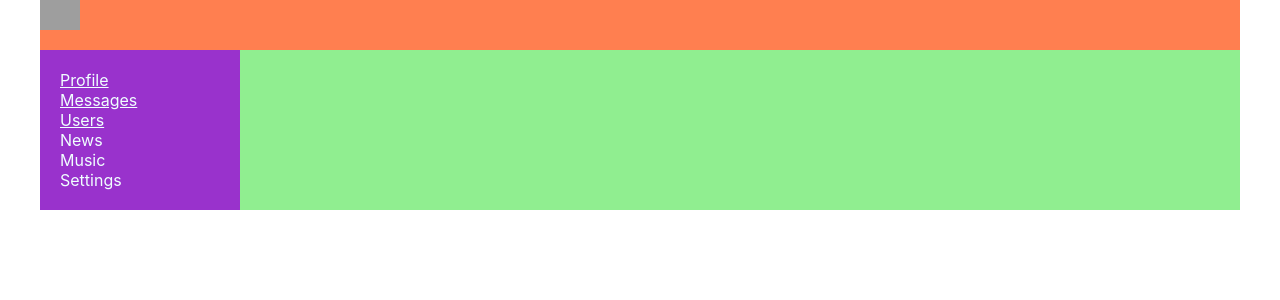
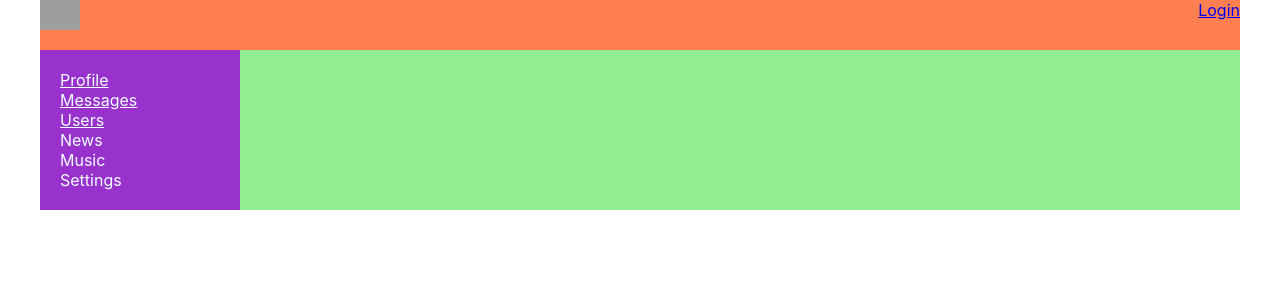
Before and after one commit to Beergrizl/samuraiWay, a React (Create React App) app: page / in a window 1280 px wide. Shown: the top 300 px of the page. Built offline with nearby package versions, Linux system fonts and the light colour scheme; no server answers; grey boxes are pictures that could not be loaded.

Commit message:
add login

```diff
--- a/src/App.tsx
+++ b/src/App.tsx
@@ -7,7 +7,7 @@ import {Route} from 'react-router-dom';
 import {DialogsContainer} from "./components/Dialogs/DialogsContainer";
 import {UsersContainer} from "./components/users/UsersContainer";
 import ProfileContainer from "./components/profile/ProfileContainer";
-
+import HeaderContainer from "./components/header/HeaderContainer";
 
 
 const App = () => {
@@ -15,12 +15,12 @@ const App = () => {
 
     return (
         <div className='app-wrapper'>
-            <Header/>
+            <HeaderContainer/>
             <Navbar/>
             <div className='app-wrapper-content'>
                 <Route path='/dialogs' render={() => <DialogsContainer/>}/>
                 <Route path='/profile/:userId?' render={() => <ProfileContainer/>}/>
-                <Route path='/users' render={() => <UsersContainer />}/>
+                <Route path='/users' render={() => <UsersContainer/>}/>
             </div>
         </div>
     );
--- /dev/null
+++ b/src/Redux/auth-reducer.tsx
@@ -0,0 +1,35 @@
+import React from "react";
+
+export type AuthType = {
+    id: number,
+    email: string,
+    login: string,
+    isAuth: boolean
+}
+
+export let initState ={
+    id: null,
+    email: null,
+    login: null,
+    isAuth: false
+}
+export type ActionTypes = ReturnType<typeof setAuthUserData>
+
+export const authReducer = (state: any = initState, action: ActionTypes):AuthType => {
+    switch (action.type) {
+
+        case 'SET-USER-DATA':
+            return {...state,
+                ...action.data,
+                isAuth: true
+
+        }
+        default:
+            return state
+    }
+}
+
+export const setAuthUserData = (data: AuthType) => ({
+    type: 'SET-USER-DATA',
+     data
+}) as const
--- a/src/Redux/redux-store.tsx
+++ b/src/Redux/redux-store.tsx
@@ -2,11 +2,13 @@ import {combineReducers, createStore, Store} from "redux";
 import {profileReducer} from "./profile-reducer";
 import {dialogReducer} from "./dialog-reducer";
 import {usersReducer} from "./users-reducer";
+import {authReducer} from "./auth-reducer";
 
 export let reducer = combineReducers({
     profilePage: profileReducer,
     dialogsPage: dialogReducer,
-     usersPage: usersReducer
+     usersPage: usersReducer,
+    auth: authReducer
 })
 
 export type RootReduxStoreType = ReturnType<typeof reducer>;
--- a/src/components/header/Header.module.css
+++ b/src/components/header/Header.module.css
@@ -5,3 +5,7 @@
 header img{
     width: 40px;
 }
+.loginBlock{
+    color: aliceblue;
+    float: right;
+}
--- a/src/components/header/Header.tsx
+++ b/src/components/header/Header.tsx
@@ -1,12 +1,18 @@
 import React from "react";
+import { NavLink } from "react-router-dom";
 import s from './Header.module.css';
+import {mapStateToPropsType} from "./HeaderContainer";
 
-export const Header = () => {
+export const Header = (props:mapStateToPropsType) => {
     return (
 
         <header className={s.header}>
             <img
                 src="https://encrypted-tbn0.gstatic.com/images?q=tbn:ANd9GcTct01PK0ylQKeDyQyqzQFabAfyAHqrxuJ2mw&usqp=CAU "/>
+            <div className={s.loginBlock}>
+                {props.isAuth? props.login
+  :<NavLink to={'./login'}>Login </NavLink>}
+            </div>
         </header>
 
     );
--- /dev/null
+++ b/src/components/header/HeaderContainer.tsx
@@ -0,0 +1,44 @@
+import React from "react";
+import axios from "axios";
+import {connect} from "react-redux";
+import {RootReduxStoreType} from "../../Redux/redux-store";
+import {AuthType, setAuthUserData} from "../../Redux/auth-reducer";
+import {Header} from "./Header";
+
+export type mapStateToPropsType ={
+    login: string,
+    isAuth: boolean
+}
+
+export type mapDispatchToPropsType = {
+    setAuthUserData: ( auth: AuthType) => void,
+}
+export type authPropsType = mapStateToPropsType & mapDispatchToPropsType
+class HeaderContainer extends React.Component <authPropsType> {
+    componentDidMount() {
+        axios.get(`https://social-network.samuraijs.com/api/1.0/auth/me`, {
+            withCredentials: true
+        })
+            .then(response => {
+if (response.data.resultCode === 0) {
+   // let {id, login, email} = response.data.data
+    this.props.setAuthUserData(response.data.data)
+}
+            })
+    }
+
+    render() {
+        return (
+            <Header {...this.props} />
+        );
+    }
+}
+debugger
+
+let mapStateToProps = (state: RootReduxStoreType): mapStateToPropsType => ({
+    isAuth: state.auth.isAuth,
+    login: state.auth.login
+})
+
+
+export default connect(mapStateToProps, {setAuthUserData})(HeaderContainer)
```
